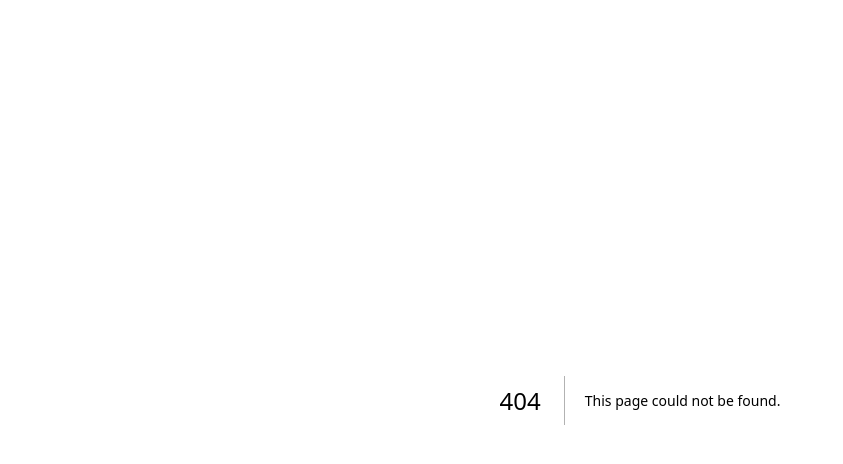
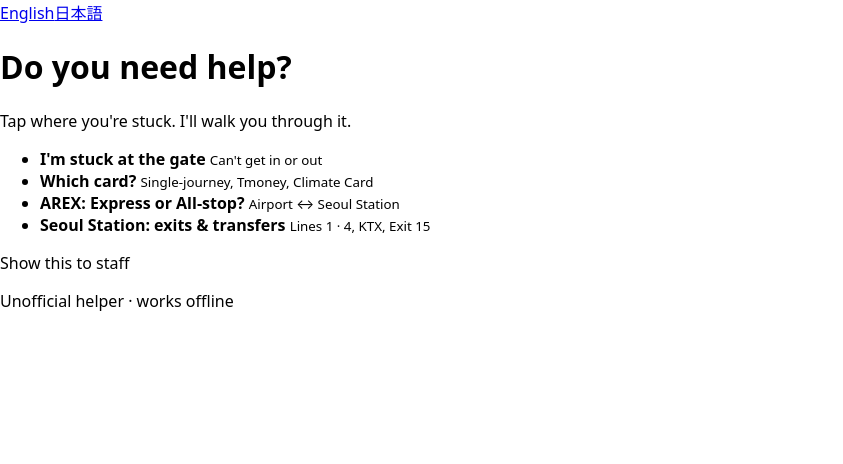
Before and after one commit to seungwoo7050/horang, a Next.js app: page /en/ in a window 1280 px wide. Before the commit this address had no page. Shown: the top 464 px of the page, without its empty margins (0-843 px from the left). Built offline with nearby package versions, Linux system fonts and the light colour scheme.

Commit message:
feat(i18n): 문구 키 구조와 en·ja 문구, 언어별 정적 페이지
Co-Authored-By: Claude Opus 5.5 <noreply@anthropic.com>
Claude-Session: https://claude.ai/code/session_015CunhyuF6t26TGYRTm2hAz

```diff
--- /dev/null
+++ b/src/app/[lang]/layout.tsx
@@ -0,0 +1,27 @@
+import type { Metadata } from "next";
+import { notFound } from "next/navigation";
+import { getMessages, isLocale, locales } from "@/i18n";
+import "../globals.css";
+
+export const dynamicParams = false;
+
+export function generateStaticParams() {
+  return locales.map((lang) => ({ lang }));
+}
+
+export async function generateMetadata({ params }: LayoutProps<"/[lang]">): Promise<Metadata> {
+  const { lang } = await params;
+  if (!isLocale(lang)) return {};
+  const t = getMessages(lang);
+  return { title: t.meta.title, description: t.meta.description };
+}
+
+export default async function LangLayout({ children, params }: LayoutProps<"/[lang]">) {
+  const { lang } = await params;
+  if (!isLocale(lang)) notFound();
+  return (
+    <html lang={lang}>
+      <body>{children}</body>
+    </html>
+  );
+}
--- /dev/null
+++ b/src/app/[lang]/page.tsx
@@ -0,0 +1,26 @@
+import { notFound } from "next/navigation";
+import { LangSwitch } from "@/components/LangSwitch";
+import { getMessages, isLocale } from "@/i18n";
+
+export default async function Home({ params }: PageProps<"/[lang]">) {
+  const { lang } = await params;
+  if (!isLocale(lang)) notFound();
+  const t = getMessages(lang);
+  const situations = Object.values(t.home.situations);
+  return (
+    <main>
+      <LangSwitch current={lang} />
+      <h1>{t.home.ask}</h1>
+      <p>{t.home.sub}</p>
+      <ul>
+        {situations.map((s) => (
+          <li key={s.title}>
+            <strong>{s.title}</strong> <small>{s.hint}</small>
+          </li>
+        ))}
+      </ul>
+      <p>{t.home.staff}</p>
+      <footer>{t.home.footer}</footer>
+    </main>
+  );
+}
--- a/src/app/layout.tsx
+++ /dev/null
@@ -1,15 +0,0 @@
-import type { Metadata } from "next";
-import "./globals.css";
-
-export const metadata: Metadata = {
-  title: "Horang",
-  description: "Unofficial helper for your first trip from Incheon Airport to Seoul Station.",
-};
-
-export default function RootLayout({ children }: LayoutProps<"/">) {
-  return (
-    <html lang="en">
-      <body>{children}</body>
-    </html>
-  );
-}
--- /dev/null
+++ b/src/components/LangSwitch.tsx
@@ -0,0 +1,31 @@
+"use client";
+
+import { getMessages, LOCALE_STORAGE_KEY, locales, type Locale } from "@/i18n";
+
+/** 언어를 바꾸고 선택을 브라우저에만 저장한다 */
+export function LangSwitch({ current }: { current: Locale }) {
+  const t = getMessages(current);
+  const remember = (lang: Locale) => {
+    try {
+      localStorage.setItem(LOCALE_STORAGE_KEY, lang);
+    } catch {
+      // 저장이 막힌 브라우저에서는 이번 이동만 반영한다
+    }
+  };
+  return (
+    <nav aria-label={t.langSwitch.label}>
+      {locales.map((lang) => (
+        <a
+          key={lang}
+          href={`/${lang}/`}
+          hrefLang={lang}
+          lang={lang}
+          aria-current={lang === current ? "page" : undefined}
+          onClick={() => remember(lang)}
+        >
+          {getMessages(lang).langName}
+        </a>
+      ))}
+    </nav>
+  );
+}
--- /dev/null
+++ b/src/i18n/en.ts
@@ -0,0 +1,25 @@
+// 영어 문구. 화면 코드에는 문구를 직접 쓰지 않고 이 키를 쓴다(test(i18n)이 검사).
+export const en = {
+  langName: "English",
+  meta: {
+    title: "Horang",
+    description: "Unofficial helper for your first trip from Incheon Airport to Seoul Station.",
+  },
+  home: {
+    ask: "Do you need help?",
+    sub: "Tap where you're stuck. I'll walk you through it.",
+    situations: {
+      gate: { title: "I'm stuck at the gate", hint: "Can't get in or out" },
+      card: { title: "Which card?", hint: "Single-journey, Tmoney, Climate Card" },
+      arex: { title: "AREX: Express or All-stop?", hint: "Airport ↔ Seoul Station" },
+      station: { title: "Seoul Station: exits & transfers", hint: "Lines 1 · 4, KTX, Exit 15" },
+    },
+    staff: "Show this to staff",
+    footer: "Unofficial helper · works offline",
+  },
+  langSwitch: { label: "Language" },
+} as const;
+
+type Widen<T> = { [K in keyof T]: T[K] extends string ? string : Widen<T[K]> };
+/** 모든 언어가 같은 키를 갖도록 en의 모양을 기준으로 삼는다 */
+export type Messages = Widen<typeof en>;
--- /dev/null
+++ b/src/i18n/index.ts
@@ -0,0 +1,18 @@
+import { en, type Messages } from "./en";
+import { ja } from "./ja";
+
+export const locales = ["en", "ja"] as const;
+export type Locale = (typeof locales)[number];
+export const defaultLocale: Locale = "en";
+
+const messages: Record<Locale, Messages> = { en, ja };
+
+export const isLocale = (value: string): value is Locale =>
+  (locales as readonly string[]).includes(value);
+
+export const getMessages = (locale: Locale): Messages => messages[locale];
+
+/** 언어 선택을 브라우저에만 저장할 때 쓰는 키(CLAUDE.md: 설정은 브라우저에만) */
+export const LOCALE_STORAGE_KEY = "horang.lang";
+
+export type { Messages };
--- /dev/null
+++ b/src/i18n/ja.ts
@@ -0,0 +1,23 @@
+// 日本語の文言。원어민 검수 전 초안(V0-4에서 검수).
+import type { Messages } from "./en";
+
+export const ja: Messages = {
+  langName: "日本語",
+  meta: {
+    title: "Horang",
+    description: "仁川空港からソウル駅までの初日を助ける、非公式のお助けアプリです。",
+  },
+  home: {
+    ask: "お困りですか？",
+    sub: "困っている場面をタップしてください。一緒に解決します。",
+    situations: {
+      gate: { title: "改札から出られない", hint: "入れない・出られない" },
+      card: { title: "どのカードを使う？", hint: "1回用・Tmoney・Climate Card" },
+      arex: { title: "AREX：直通列車と一般列車", hint: "空港 ↔ ソウル駅" },
+      station: { title: "ソウル駅：出口と乗り換え", hint: "1号線・4号線・KTX・15番出口" },
+    },
+    staff: "スタッフに見せる",
+    footer: "非公式のお助けアプリ・オフラインで使えます",
+  },
+  langSwitch: { label: "言語" },
+};
```
Also changed, not shown: src/app/(root)/layout.tsx (added, +10 -0 lines), src/app/(root)/page.tsx (added, +22 -0 lines), src/app/page.tsx (deleted, +0 -8 lines).
